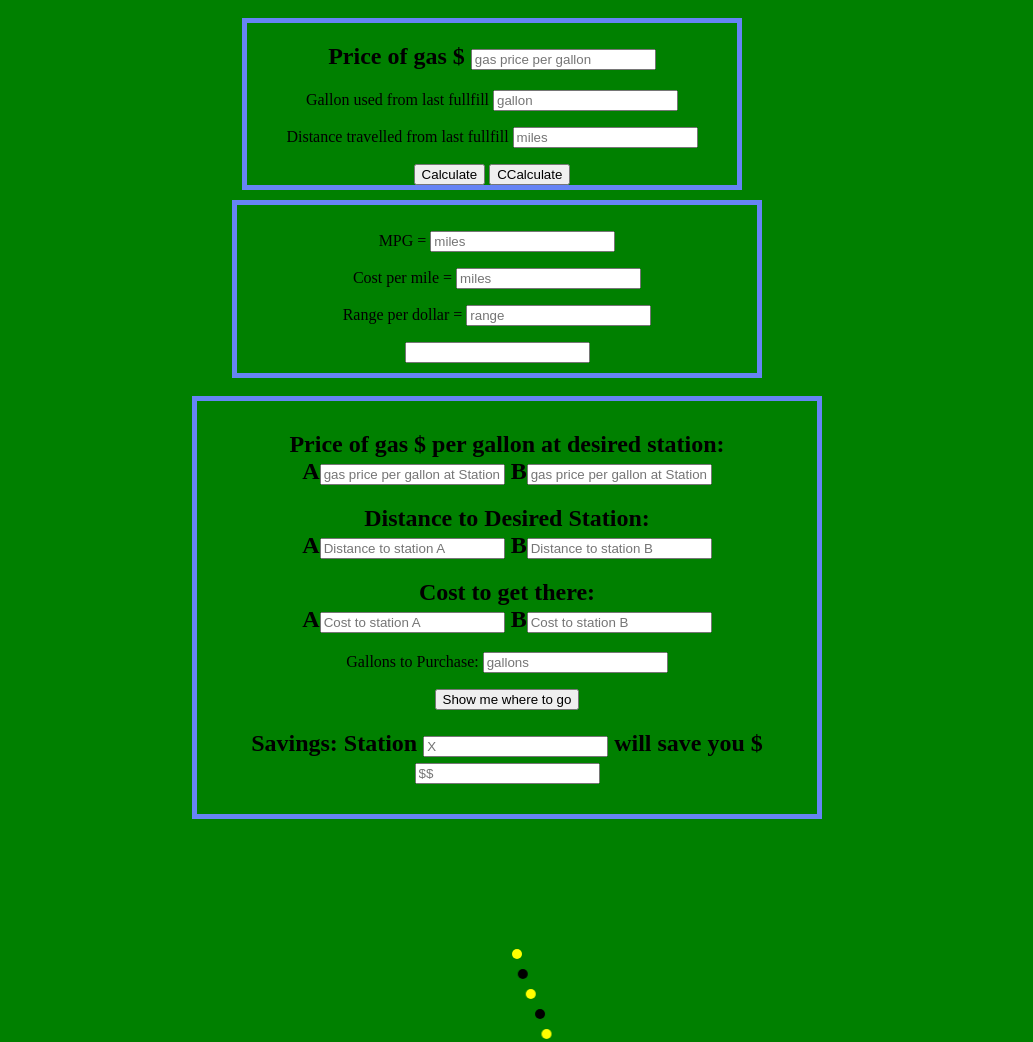
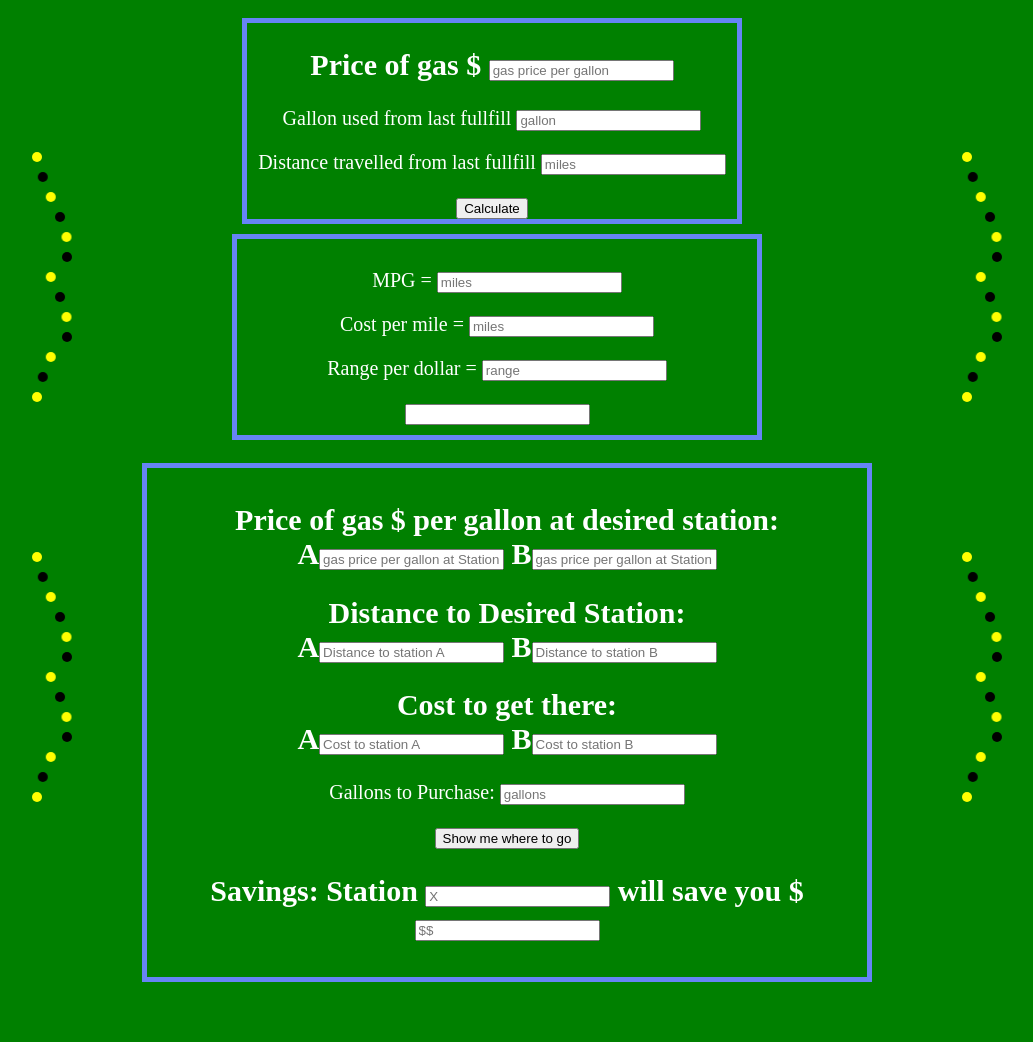
Before and after one commit to edtihcode/mpgCalculator, a plain HTML site: page mpgCalculator-New-branch/index.html in a window 1280 px wide. Shown: the top 1042 px of the page, without its empty margins (76-1109 px from the left). After the commit the page ends 990 px from the top, so only its background shows below. Drawn offline with nearby package versions, Linux system fonts and the light colour scheme.

Commit message:
Add files via upload

```diff
--- a/mpgCalculator-New-branch/css/styles.css
+++ b/mpgCalculator-New-branch/css/styles.css
@@ -1,21 +1,25 @@
-body{
+body {
   background-color: green;
+  color: white;
+  font-size: 20px;
 }
-.input{
+
+.input {
   align-content: center;
   text-align: center;
   padding: 10px 10px 10px 10px;
   width: 500px;
   margin-left: 300px;
 }
+
 .input2 {
   align-content: center;
   text-align: center;
   padding: 10px 10px 10px 10px;
-  width: 600px;
-  margin-left: 260px;
+  width: 700px;
+  margin-left: 210px;
+}
 
-}
 .anim-object active {
   animation: color-change-2x 2s linear 0s infinite alternate both running;
   animation-name: color-change-2x;
@@ -27,34 +31,65 @@ body{
   animation-fill-mode: both;
   animation-play-state: running;
 }
+
 #box-object-light {
   border: 5px solid white;
+}
 
-
-}
 @-webkit-keyframes color-change-2x {
   0% {
-    border:5px solid #19dcea;
+    border: 5px solid #19dcea;
   }
+
   100% {
-    border:5px solid #b22cff;
+    border: 5px solid #b22cff;
   }
 }
+
 @keyframes color-change-2x {
   0% {
-    border:5px solid #19dcea;
+    border: 5px solid #19dcea;
   }
+
   100% {
-    border:5px solid #b22cff;
+    border: 5px solid #b22cff;
   }
 }
 
 .container {
+  position: absolute;
   width: 200px;
   height: 100px;
-	padding-top: 100px;
-	margin-left: 500px;
-  margin-top: 20px;
+  padding-top: 10px;
+  margin-left: 20px;
+  margin-top: -450px;
+}
+
+.container2 {
+  position: absolute;
+  width: 200px;
+  height: 100px;
+  padding-top: 10px;
+  margin-left: 950px;
+  margin-top: -450px;
+}
+
+.container3 {
+  position: absolute;
+  width: 200px;
+  height: 100px;
+  padding-top: 10px;
+  margin-left: 950px;
+  margin-top: -850px;
+}
+
+.container4 {
+  position: absolute;
+  width: 200px;
+  height: 100px;
+  padding-top: 10px;
+  margin-left: 20px;
+  margin-top: -850px;
 }
 
 .ball {
@@ -159,9 +194,11 @@ border: 5px solid white;
   0% {
     -webkit-transform: translate(-15px);
   }
+
   50% {
     -webkit-transform: translate(15px);
   }
+
   100% {
     -webkit-transform: translate(-15px);
   }
@@ -171,9 +208,11 @@ border: 5px solid white;
   0% {
     -webkit-transform: translate(15px);
   }
+
   50% {
     -webkit-transform: translate(-15px);
   }
+
   100% {
     -webkit-transform: translate(15px);
   }
@@ -183,9 +222,11 @@ border: 5px solid white;
   0% {
     -moz-transform: translate(-15px);
   }
+
   50% {
     -moz-transform: translate(15px);
   }
+
   100% {
     -moz-transform: translate(-15px);
   }
@@ -195,9 +236,11 @@ border: 5px solid white;
   0% {
     -moz-transform: translate(15px);
   }
+
   50% {
     -moz-transform: translate(-15px);
   }
+
   100% {
     -moz-transform: translate(15px);
   }
@@ -207,9 +250,11 @@ border: 5px solid white;
   0% {
     transform: translate(-15px);
   }
+
   50% {
     transform: translate(15px);
   }
+
   100% {
     transform: translate(-15px);
   }
@@ -219,9 +264,11 @@ border: 5px solid white;
   0% {
     transform: translate(15px);
   }
+
   50% {
     transform: translate(-15px);
   }
+
   100% {
     transform: translate(15px);
   }
--- a/mpgCalculator-New-branch/index.html
+++ b/mpgCalculator-New-branch/index.html
@@ -31,8 +31,9 @@
           <input type="text" id="miles" placeholder="miles"> </p>
 
       </form>
-  <button onclick="add()"> Calculate </button>
-  <button type="button" id="submit">CCalculate</button>
+
+      <button type="button" id="submit">Calculate</button>
+      <br>
     </div>
   </div>
   <div class="input" class="anim-object active" id="box-object-light" style="animation: color-change-2x 2s linear 0s infinite alternate both running;">
@@ -42,7 +43,7 @@
       <input type="text" id="result2" placeholder="miles"> </p>
     <p>Range per dollar =
       <input type="text" id="result3" placeholder="range"> </p>
-  <input id="result2" type= "text" />
+    <input id="result2" type="text" />
     <script src="js/scripts.js"></script>
   </div>
   <br>
@@ -89,7 +90,57 @@
     <div class="ball"></div>
     <div class="ball"></div>
   </div>
-  <br>
+
+
+  <div class="container2">
+    <div class="ball"></div>
+    <div class="ball"></div>
+    <div class="ball"></div>
+    <div class="ball"></div>
+    <div class="ball"></div>
+    <div class="ball"></div>
+    <div class="ball"></div>
+    <div class="ball"></div>
+    <div class="ball"></div>
+    <div class="ball"></div>
+    <div class="ball"></div>
+    <div class="ball"></div>
+    <div class="ball"></div>
+  </div>
+
+  <div class="container3">
+    <div class="ball"></div>
+    <div class="ball"></div>
+    <div class="ball"></div>
+    <div class="ball"></div>
+    <div class="ball"></div>
+    <div class="ball"></div>
+    <div class="ball"></div>
+    <div class="ball"></div>
+    <div class="ball"></div>
+    <div class="ball"></div>
+    <div class="ball"></div>
+    <div class="ball"></div>
+    <div class="ball"></div>
+  </div>
+
+  <div class="container4">
+    <div class="ball"></div>
+    <div class="ball"></div>
+    <div class="ball"></div>
+    <div class="ball"></div>
+    <div class="ball"></div>
+    <div class="ball"></div>
+    <div class="ball"></div>
+    <div class="ball"></div>
+    <div class="ball"></div>
+    <div class="ball"></div>
+    <div class="ball"></div>
+    <div class="ball"></div>
+    <div class="ball"></div>
+  </div>
+
+
 </body>
 
 </html>
```
Also changed, not shown: mpgCalculator-New-branch/js/scripts.js (+20 -17 lines). Lines whose indentation alone changed are shown as unchanged.
